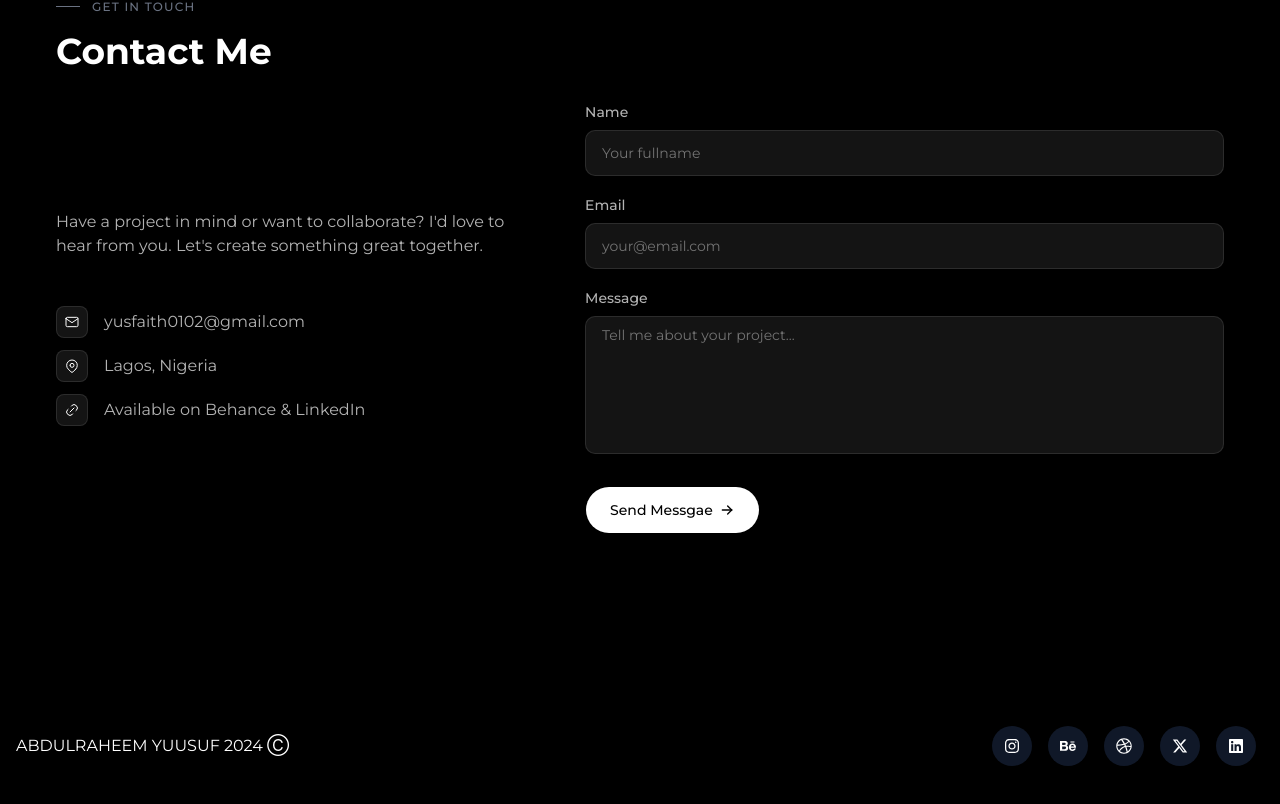
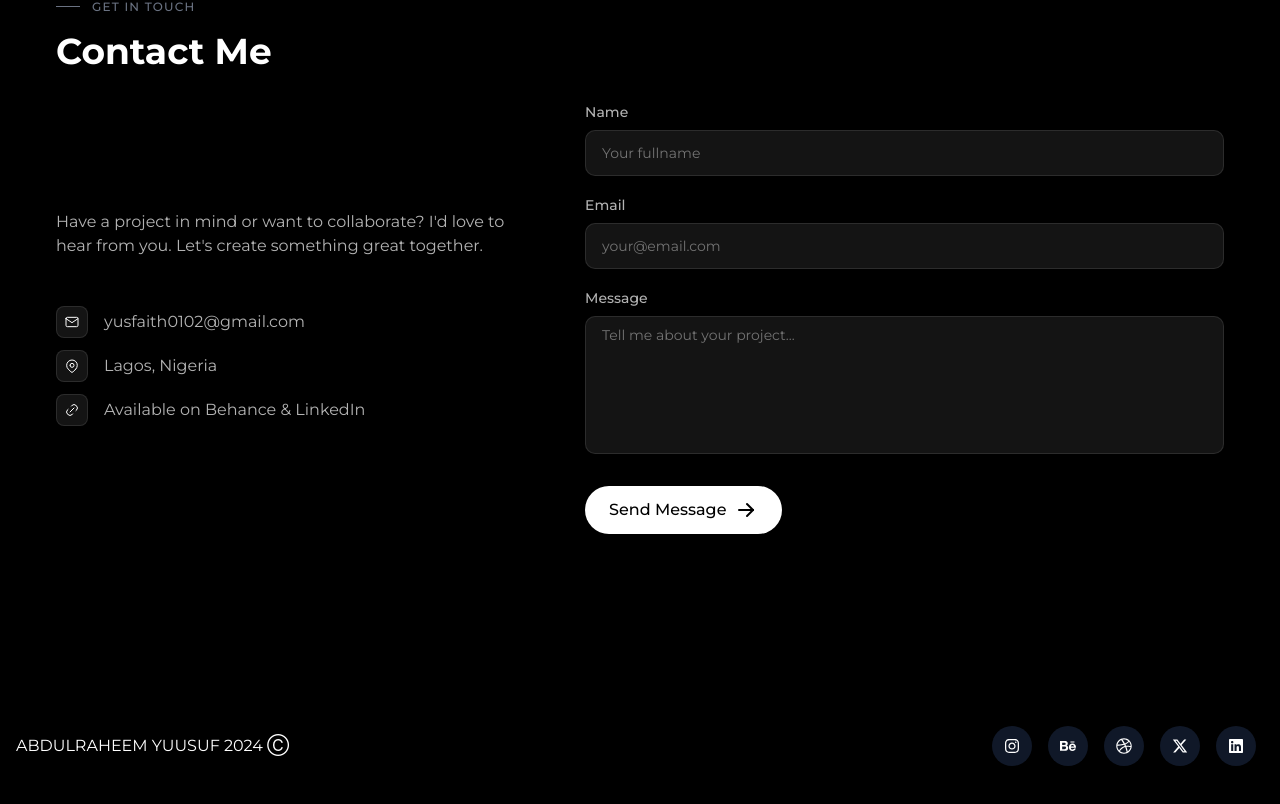
Before and after one commit to fasansisodiq/yusfaith-portfolio, a React (Vite) app: page / in a window 1280 px wide. Shown: the part 3230-4034 px from the top of the page. Built offline with nearby package versions, Linux system fonts and the light colour scheme; a web font is replaced by a local one.

Commit message:
socail name

```diff
--- a/src/App.jsx
+++ b/src/App.jsx
@@ -6,6 +6,7 @@ import Tracceability from "./pages/traceability";
 import TerminalManagement from "./pages/terminalmgt";
 import Quicklist from "./pages/quicklist";
 import HonorableIyepe from "./pages/honorable-iyepe";
+import ProjectsPage from "./pages/projects";
 
 //componenrs
 // import ScrollToTop from "./components/srolltotop/ScrollToTop";
@@ -22,6 +23,7 @@ const privateRoutes = createBrowserRouter(
   createRoutesFromElements(
     <Route path="/" element={<RootLayout />}>
       <Route index element={<LandingPage />} />
+      <Route path="/projects" element={<ProjectsPage />} />
       <Route path="/ebute" element={<Ebute />} />
       <Route path="/traceability" element={<Tracceability />} />
       <Route path="/terminal-management" element={<TerminalManagement />} />
--- a/src/components/ui/contact-form.jsx
+++ b/src/components/ui/contact-form.jsx
@@ -1,5 +1,6 @@
 import * as React from "react";
 import { useForm } from "@tanstack/react-form";
+import { motion } from "framer-motion";
 import { toast } from "sonner";
 import * as z from "zod";
 import emailjs from "@emailjs/browser";
@@ -168,10 +169,11 @@ export function ContactForm({ className }) {
         {/* <Button type="button" variant="outline" onClick={() => form.reset()}>
             Reset
           </Button> */}
-        <Button
+        <motion.Button
+          whileTap={{ scale: 0.95 }}
           type="submit"
           form="contact-form"
-          className="h-12 px-6 bg-white text-black rounded-full"
+          className="h-12 px-6 bg-white text-black rounded-full flex items-center gap-2 font-medium"
           disabled={form.state.isSubmitting}
         >
           {form.state.isSubmitting ? (
@@ -180,10 +182,10 @@ export function ContactForm({ className }) {
             </>
           ) : (
             <>
-              Send Messgae <IconArrowRight />
+              Send Message <IconArrowRight />
             </>
           )}
-        </Button>
+        </motion.Button>
       </Field>
     </div>
   );
--- a/src/layout/footer/SubFooter.jsx
+++ b/src/layout/footer/SubFooter.jsx
@@ -50,8 +50,10 @@ const SubFooter = () => {
             target="_blank"
             rel="noopener noreferrer"
             className="text-2xl mx-2 text-gray-800 hover:text-gray-600 transition duration-300"
+            aria-label={data.name}
           >
             <div className="flex items-center justify-center w-10 h-10 rounded-full bg-gray-900 transition duration-300">
+              <span className="sr-only">{data.name}</span>
               <data.icon color="#fff" className="size-4 " />
             </div>
           </Link>
--- /dev/null
+++ b/src/pages/projects/index.jsx
@@ -0,0 +1,11 @@
+import { ProjectList } from "../landing/projects";
+
+const ProjectsPage = () => {
+  return (
+    <div className="min-h-[60vh]">
+      <ProjectList />
+    </div>
+  );
+};
+
+export default ProjectsPage;
```
Also changed, not shown: 1 other file (tests, documents, lock files or other folders).
